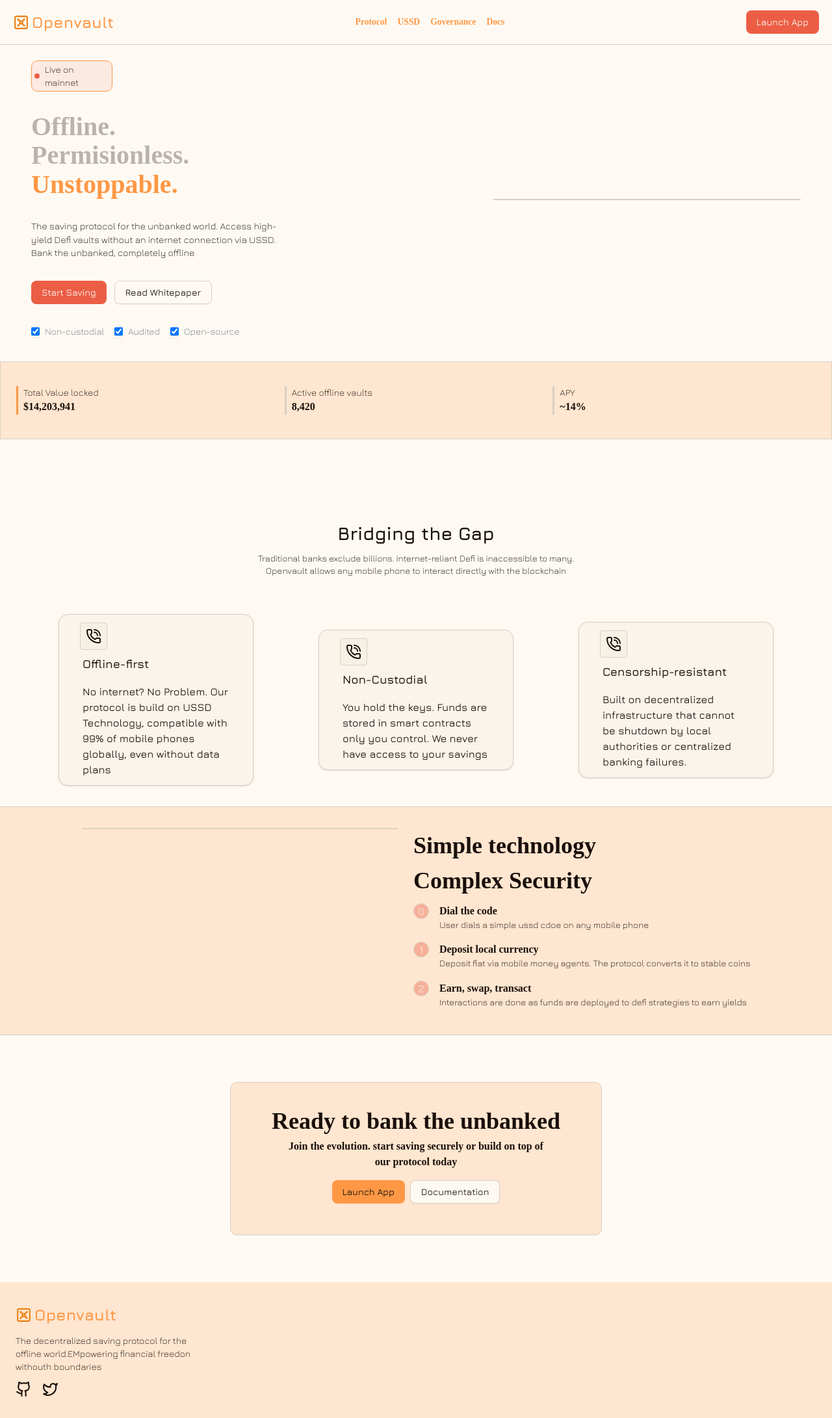
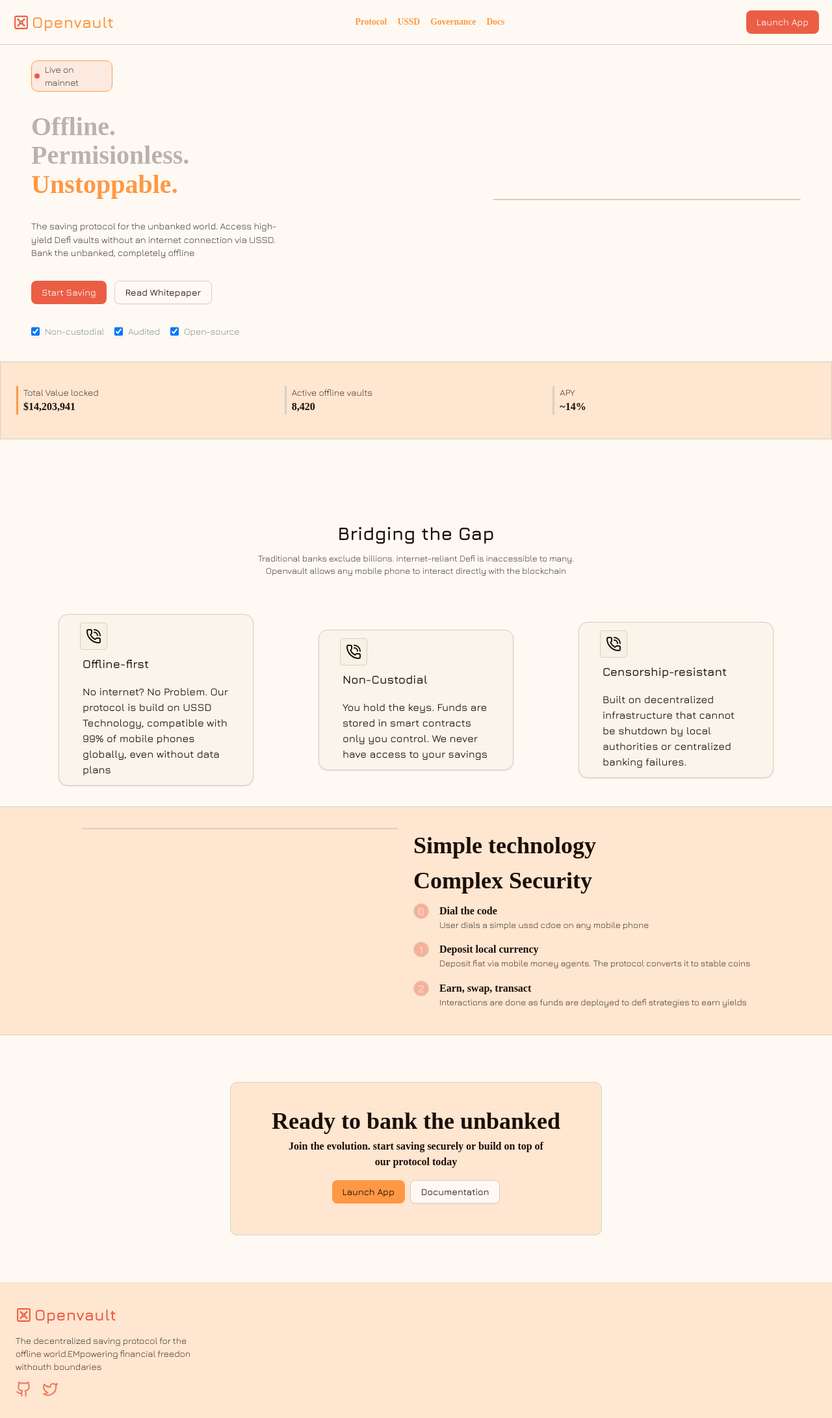
Before and after one commit to Rafikace/staketh, a Next.js app in the folder frontend/: page / in a window 1280 px wide. Shown: the whole page at 65% size. Built offline with nearby package versions, Linux system fonts and the light colour scheme; a web font is replaced by a local one.

Commit message:
update(main_page): refactor footer styles

```diff
--- a/frontend/app/globals.css
+++ b/frontend/app/globals.css
@@ -192,3 +192,6 @@
 .hero_footer > :first-child{
   @apply border-primary;
 }
+.icons > *{
+  @apply hover:scale-[1.05] transition-all transform duration-300 text-destructive/80;
+}
--- a/frontend/components/commons/footer.tsx
+++ b/frontend/components/commons/footer.tsx
@@ -4,8 +4,8 @@
     return (
         <main className="w-full py-8 px-6 bg-primary/20">
             <aside className="flex flex-col gap-3">
-                <div className='flex gap-1 text-primary items-center '>
-                    <Vault size={25} color='#EC7F13' />
+                <div className='flex gap-1 text-destructive items-center '>
+                    <Vault size={25} className="text-destructive" />
                     <h3>Openvault</h3>
                 </div>
                 <p className="max-w-[300px] text-start">The decentralized saving protocol for the offline world.EMpowering financial freedon withouth boundaries</p>
--- a/frontend/components/commons/navbar.tsx
+++ b/frontend/components/commons/navbar.tsx
@@ -8,7 +8,7 @@
     return (
         <header className="flex w-full px-3 py-2 sm:px-5 sm:py-4 justify-between items-center border-b-1 border-border">
             <aside className='flex gap-1 text-primary items-center group cursor-pointer' onClick={() => {router.push('/')}}>
-                <Vault size={25} color='#EC7F13' />
+                <Vault size={25} className="text-destructive" />
                 <h3>Openvault</h3>
             </aside>
             <ul className='md:flex gap-4 hidden'>
```
